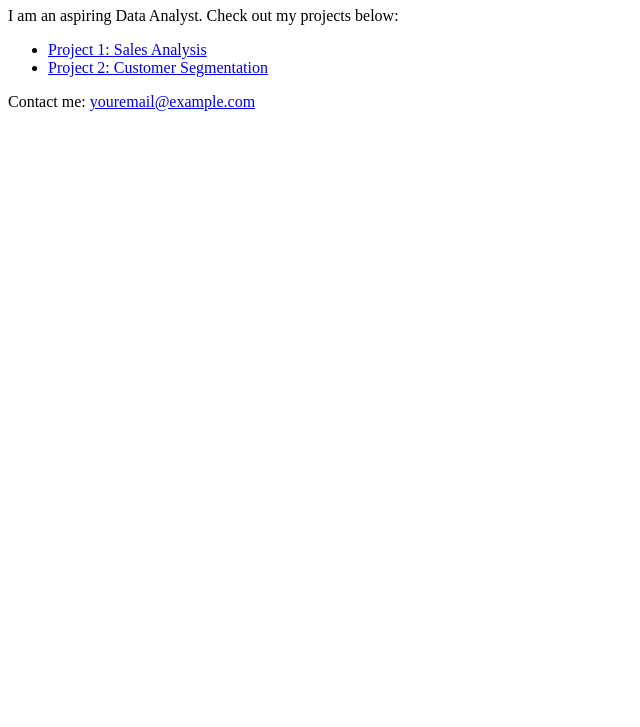
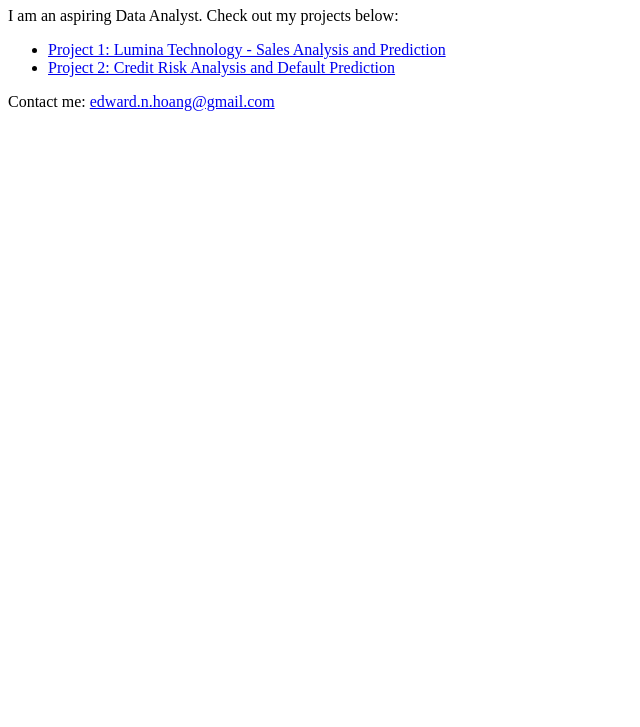
Before and after one commit to EdwardJHoang/EdwardJHoang.github.io, a plain HTML site: page index.html in a window 1280 px wide. Shown: the part 73-800 px from the top of the page, without its empty margins (0-640 px from the left). Drawn offline with Linux system fonts and the light colour scheme.

Commit message:
Update index.html

```diff
--- a/index.html
+++ b/index.html
@@ -9,11 +9,11 @@
     <h1>Welcome to Edward Hoang's Portfolio</h1>
     <p>I am an aspiring Data Analyst. Check out my projects below:</p>
     <ul>
-        <li><a href="https://github.com/EdwardJHoang/project1">Project 1: Sales Analysis</a></li>
-        <li><a href="https://github.com/EdwardJHoang/project2">Project 2: Customer Segmentation</a></li>
+        <li><a href="https://github.com/EdwardJHoang/lumina-tech-analytics">Project 1: Lumina Technology - Sales Analysis and Prediction</a></li>
+        <li><a href="https://github.com/EdwardJHoang/credit-risk-analysis">Project 2: Credit Risk Analysis and Default Prediction</a></li>
     </ul>
     <footer>
-        <p>Contact me: <a href="mailto:youremail@example.com">youremail@example.com</a></p>
+        <p>Contact me: <a href="mailto:edward.n.hoang@gmail.com">edward.n.hoang@gmail.com</a></p>
     </footer>
 </body>
 </html>
```
